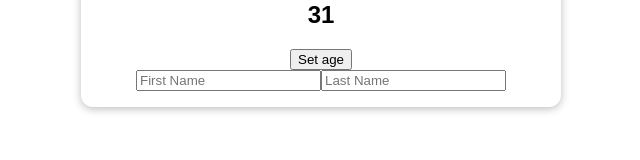
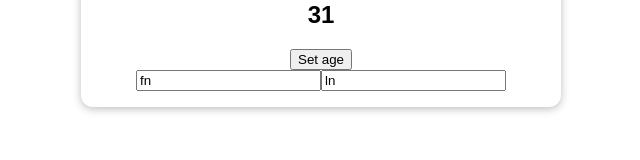
Before and after one commit to ikikika/vue, a Vue app in the folder composition-01/: page / in a window 1280 px wide. Shown: the part 131-291 px from the top of the page, without its empty margins (319-959 px from the left). Built offline with nearby package versions, Linux system fonts and the light colour scheme; the HTML template or start-up script is replaced by a standard one.

Commit message:
2 way binding with refs

```diff
--- a/composition-01/src/App.vue
+++ b/composition-01/src/App.vue
@@ -4,8 +4,8 @@
     <h2>{{ user.age }}</h2>
     <button @click="setAge">Set age</button>
     <div>
-      <input type="text" placeholder="First Name" @input="setFirstName" />
-      <input type="text" placeholder="Last Name" @input="setLastName" />
+      <input type="text" placeholder="First Name" v-model="firstName" />
+      <input type="text" placeholder="Last Name" v-model="lastName" />
     </div>
   </section>
 </template>
@@ -44,7 +44,9 @@
       setAge: setNewAge,
       uName,
       setFirstName,
-      setLastName
+      setLastName,
+      firstName,
+      lastName
     }
   }
 }
```
